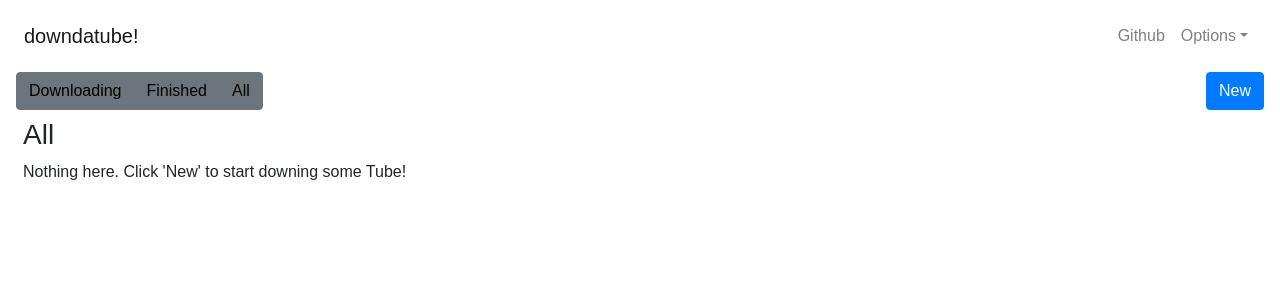
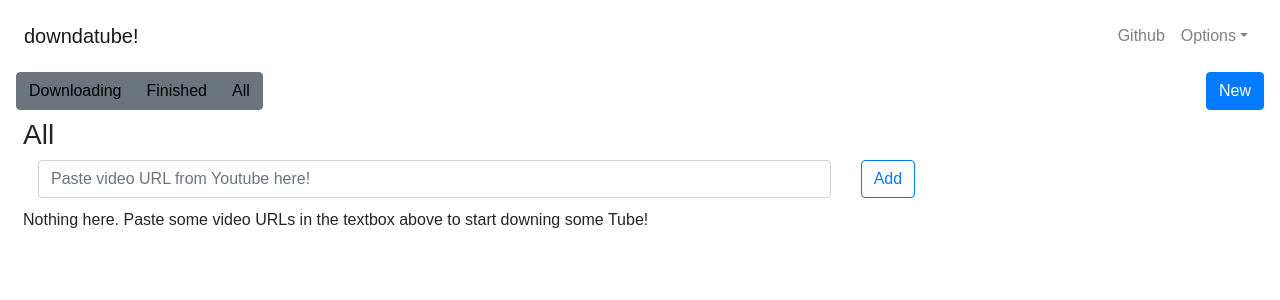
Before and after one commit to waigore/downdatube, a React (Create React App) app: page /all in a window 1280 px wide. Shown: the top 300 px of the page. Built offline with nearby package versions, Linux system fonts and the light colour scheme.

Commit message:
Add widget to allow quick queueing of videos on the download page

```diff
--- a/src/components/DownloadEntryTable.js
+++ b/src/components/DownloadEntryTable.js
@@ -137,6 +137,10 @@ class DownloadEntryTable extends React.Component {
       badgeColor = 'primary';
       badgeText = 'today';
     }
+    else if (queueDate.dayOfYear() == moment().dayOfYear()-1) {
+      badgeColor = 'light';
+      badgeText = 'yesterday';
+    }
     else {
       badgeColor = 'light';
       badgeText = queueDate.fromNow();
@@ -219,7 +223,7 @@ class DownloadEntryTable extends React.Component {
     }
     else if (this.props.downloads.items.length == 0) {
       return (
-        <div>{"Nothing here. Click 'New' to start downing some Tube!"}</div>
+        <div>{"Nothing here. Paste some video URLs in the textbox above to start downing some Tube!"}</div>
       );
     }
     return (
--- /dev/null
+++ b/src/components/QuickDownloadWidget.js
@@ -0,0 +1,124 @@
+import React from 'react';
+import { Alert, Button, Container, Col, Label, Input, Row, UncontrolledAlert } from 'reactstrap';
+import { bindActionCreators } from 'redux';
+import { connect } from 'react-redux';
+
+import { createNewDownload, forceRedownload, fetchDownloads } from '../actions';
+
+class QuickDownloadWidget extends React.Component {
+
+  constructor(props) {
+    super(props);
+    this.state = {url: ""};
+
+    this.addDownload = this.addDownload.bind(this);
+  }
+
+  componentWillReceiveProps(nextProps) {
+    console.log("downloadWidget.componentWillReceiveProps:", nextProps);
+    if (nextProps.status != 'INITIAL') {
+      this.props.fetchDownloads(nextProps.refreshType);
+    }
+  }
+
+  forceDownload(videoId) {
+    console.log("Force download", videoId);
+    this.props.forceRedownload(videoId);
+    this.setState({url: ""});
+  }
+
+  addDownload() {
+    if (this.state.url == "") {
+      return;
+    }
+    this.props.createNewDownload(this.state.url);
+    this.setState({url: ""});
+  }
+
+  updateUrl(evt) {
+    this.setState({
+      url: evt.target.value
+    });
+  }
+
+  /* TODO refactor into separate component so that you DRY!*/
+  renderErrorAlertContents() {
+    if (!this.props.newDownload || !this.props.newDownload.error) return '';
+    let error = this.props.newDownload.error;
+    switch(error.error) {
+      case 'VIDEO_URL_MALFORMED':
+      return error.errorMsg;
+      case 'VIDEO_ID_EXISTS':
+      return (
+        <div>
+          {error.errorMsg + '   '}
+          <Button outline color="primary" onClick={() => this.forceDownload(this.props.newDownload.error.videoId)}>Download Anyway</Button>
+        </div>
+      )
+      default:
+      return error.errorMsg;
+    }
+  }
+
+  renderAlerts() {
+    switch (this.props.newDownload.status) {
+      case 'SUCCESS':
+      return (
+        <Row>
+          <Col>
+            <UncontrolledAlert color="success">
+            {'Video queued with id=' + this.props.newDownload.videoId + '.'}
+            </UncontrolledAlert>
+          </Col>
+        </Row>
+      )
+      case 'ERROR':
+      return (
+        <Row>
+          <Col>
+            <UncontrolledAlert color="warning">
+            {this.renderErrorAlertContents()}
+            </UncontrolledAlert>
+          </Col>
+        </Row>
+      )
+    }
+
+  }
+
+  render() {
+    return (
+      <div style={{marginBottom: "10px"}}>
+        <Container fluid>
+          {
+            this.props.newDownload.status != 'INITIAL' && this.renderAlerts()
+          }
+          <Row>
+            <Col xl="8">
+              <Input name="url" id="videoUrl" placeholder="Paste video URL from Youtube here!" value={this.state.url} onChange={evt => this.updateUrl(evt)}/>
+            </Col>
+            <Col>
+              <Button outline onClick={this.addDownload} color="primary">Add</Button>
+            </Col>
+          </Row>
+        </Container>
+      </div>
+    );
+  }
+}
+
+function mapStateToProps(state) {
+    return {
+        newDownload: state.newDownload
+    };
+}
+
+function mapDispatchToProps(dispatch) {
+    return bindActionCreators({
+      createNewDownload,
+      forceRedownload,
+      fetchDownloads
+    }, dispatch);
+}
+
+export default connect(mapStateToProps, mapDispatchToProps)(QuickDownloadWidget);
--- a/src/views/MainView.js
+++ b/src/views/MainView.js
@@ -4,10 +4,27 @@ import {
   Col,
   Row,
 } from 'reactstrap';
-import {Switch, Route, Redirect} from 'react-router-dom';
+import { Switch, Route, Redirect } from 'react-router-dom';
+import { bindActionCreators } from 'redux';
+import { connect } from 'react-redux';
+import FaRefresh from 'react-icons/lib/fa/refresh';
 import DownloadEntryTable from '../components/DownloadEntryTable';
+import QuickDownloadWidget from '../components/QuickDownloadWidget';
+
+import { fetchDownloads } from '../actions';
 
 class MainView extends Component {
+
+  constructor(props) {
+    super(props);
+
+    this.onRefreshClick = this.onRefreshClick.bind(this);
+  }
+
+  onRefreshClick() {
+    console.log("Refresh clicked, fetching downloads!");
+    this.props.fetchDownloads(this.props.viewType);
+  }
 
   renderView() {
     switch (this.props.viewType) {
@@ -15,13 +32,15 @@ class MainView extends Component {
       return (
         <div>
           <h3>All</h3>
+          <QuickDownloadWidget refreshType="all" />
           <DownloadEntryTable byStatus="all" />
         </div>
       );
       case 'downloading':
       return (
-        <div>
-          <h3>Downloading</h3>
+        <div style={{verticalAlign: "middle"}}>
+          <h3>Downloading  <span style={{fontSize: "16px"}}><FaRefresh onClick={this.onRefreshClick}/></span></h3>
+          <QuickDownloadWidget refreshType="downloading" />
           <DownloadEntryTable byStatus="downloading" />
         </div>
       );
@@ -29,6 +48,7 @@ class MainView extends Component {
       return (
         <div>
           <h3>Finished</h3>
+          <QuickDownloadWidget refreshType="finished" />
           <DownloadEntryTable byStatus="finished" />
         </div>
       );
@@ -36,6 +56,7 @@ class MainView extends Component {
       return (
         <div>
           <h3>All</h3>
+          <QuickDownloadWidget refreshType="all" />
           <DownloadEntryTable byStatus="all" />
         </div>
       );
@@ -47,4 +68,10 @@ class MainView extends Component {
   }
 }
 
-export default MainView;
+function mapDispatchToProps(dispatch) {
+    return bindActionCreators({
+      fetchDownloads
+    }, dispatch);
+}
+
+export default connect(null, mapDispatchToProps)(MainView);
--- a/src/views/NewDownloadView.js
+++ b/src/views/NewDownloadView.js
@@ -22,6 +22,9 @@ class NewDownloadView extends Component {
   }
 
   saveAndAddAnother() {
+    if (this.state.url == "") {
+      return;
+    }
     this.props.createNewDownload(this.state.url);
     this.setState({url: ""});
   }
```
